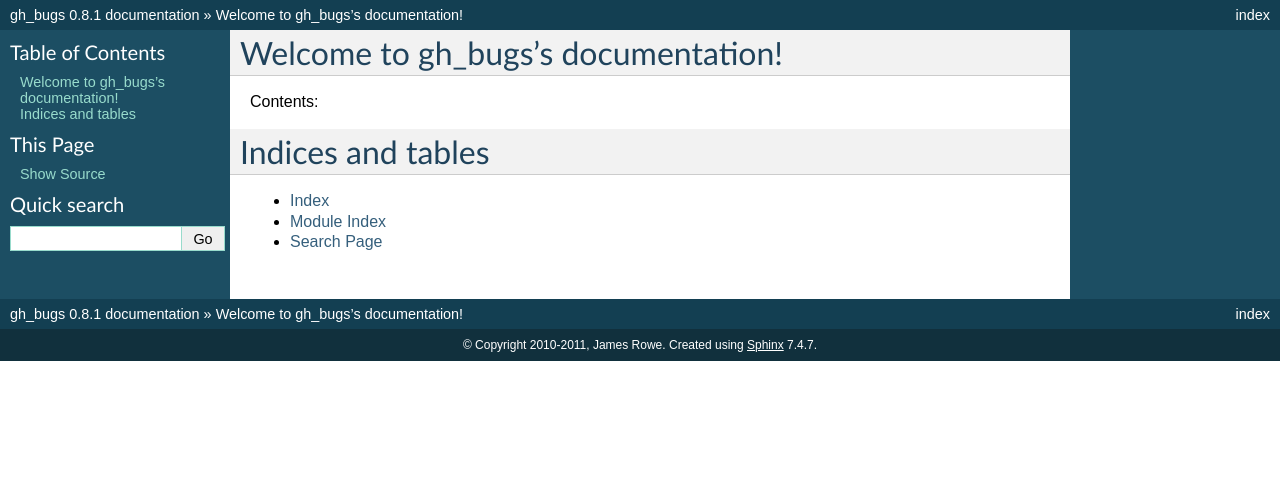
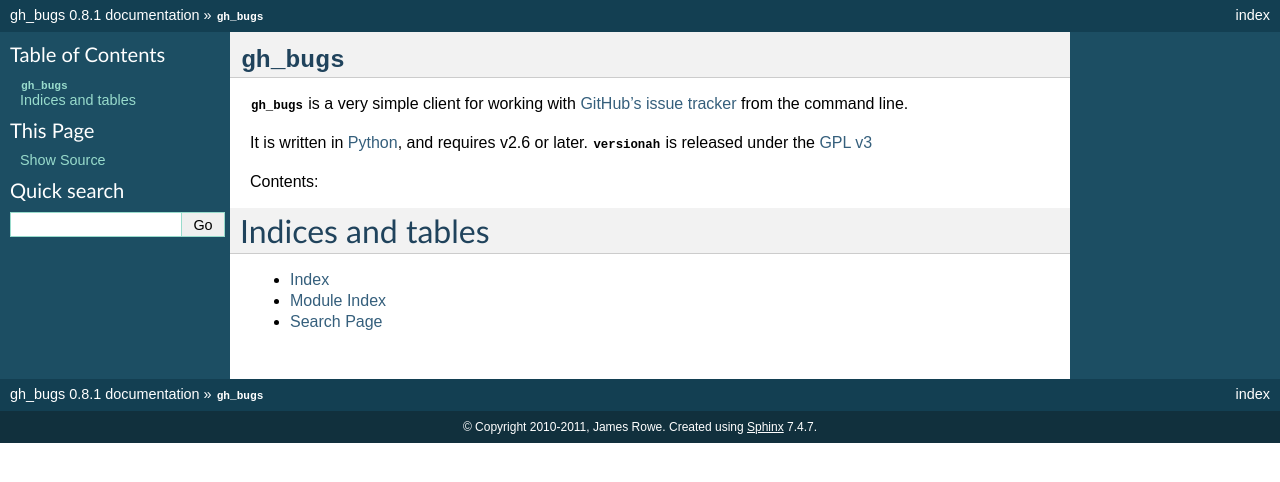
Before and after one commit to JNRowe/hubugs, a Sphinx documentation site: the page built from doc/index.rst, in a window 1280 px wide. Shown: the top 482 px of the page. Built offline with Sphinx 7.4.7, drawn with Linux system fonts in a browser that asks for light colours.

Commit message:
Added intro text.

```diff
--- a/doc/index.rst
+++ b/doc/index.rst
@@ -3,8 +3,14 @@
    You can adapt this file completely to your liking, but it should at least
    contain the root `toctree` directive.
 
-Welcome to gh_bugs's documentation!
-===================================
+:mod:`gh_bugs`
+==============
+
+:mod:`gh_bugs` is a very simple client for working with `GitHub's issue
+tracker`_ from the command line.
+
+It is written in Python_, and requires v2.6 or later.  :mod:`versionah` is
+released under the `GPL v3`_
 
 Contents:
 
@@ -17,3 +23,7 @@ Indices and tables
 * :ref:`genindex`
 * :ref:`modindex`
 * :ref:`search`
+
+.. _Github's issue tracker: http://github.com/blog/411-github-issue-tracker
+.. _Python: http://www.python.org/
+.. _GPL v3: http://www.gnu.org/licenses/
```
